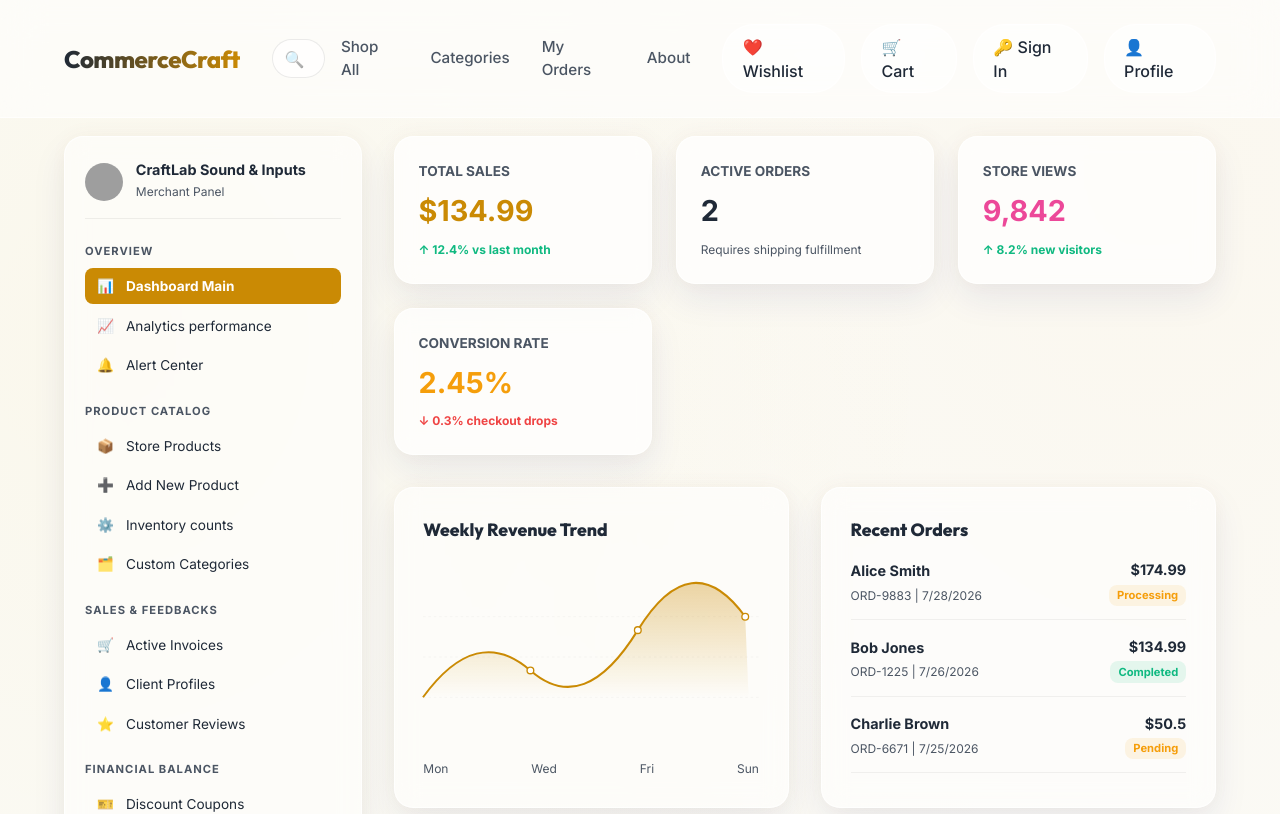
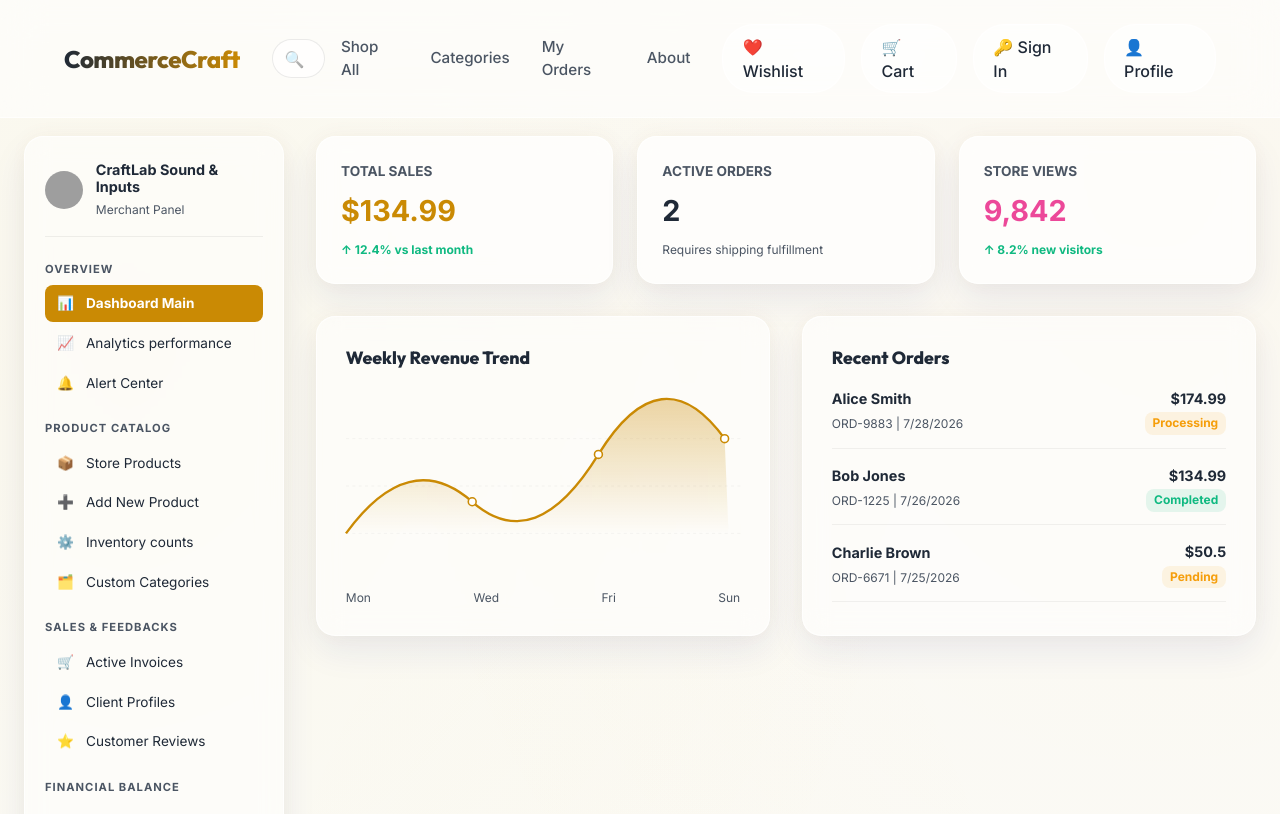
Before and after one commit to abdulrahman2202/CommerceCraft, a React (Vite) app in the folder frontend/ecommerce-app/: page /seller-dashboard in a window 1280 px wide. Shown: the top 814 px of the page. Built offline with nearby package versions, Linux system fonts and the light colour scheme; grey boxes are pictures that could not be loaded.

Commit message:
seller dashboard card sizing fixed

```diff
--- a/frontend/ecommerce-app/src/components/seller/DashboardOverview.jsx
+++ b/frontend/ecommerce-app/src/components/seller/DashboardOverview.jsx
@@ -6,40 +6,36 @@ function DashboardOverview({ activeSubTab, notifications, setNotifications, orde
     const activeOrderCount = orders.filter(o => o.status === 'Pending' || o.status === 'Processing').length;
 
     const renderDashboard = () => (
-        <div style={{ display: 'flex', flexDirection: 'column', gap: '2rem' }}>
+        <div style={{ display: 'flex', flexDirection: 'column', gap: '2rem', width: '100%' }}>
+
             {/* Stat Cards Grid */}
-            <div style={{ display: 'grid', gridTemplateColumns: 'repeat(auto-fit, minmax(220px, 1fr))', gap: '1.5rem' }}>
-                <div className="premium-card" style={{ margin: 0, padding: '1.5rem', background: 'rgba(255,255,255,0.7)', backdropFilter: 'blur(10px)' }}>
+            <div style={{ display: 'grid', gridTemplateColumns: 'repeat(auto-fit, minmax(220px, 1fr))', gap: '1.5rem', width: '100%' }}>
+
+                <div className="premium-card" style={{ margin: 0, padding: '1.5rem', background: 'rgba(255,255,255,0.7)', backdropFilter: 'blur(10px)', width: '100%', maxWidth: 'none' }}>
                     <div style={{ color: 'var(--text-muted)', fontSize: '0.85rem', fontWeight: 600, textTransform: 'uppercase', marginBottom: '0.5rem' }}>Total Sales</div>
                     <div style={{ fontSize: '1.8rem', fontWeight: 800, color: 'var(--accent)' }}>${totalSales.toLocaleString()}</div>
                     <div style={{ fontSize: '0.75rem', color: '#10b981', marginTop: '0.5rem', fontWeight: 600 }}>&uarr; 12.4% vs last month</div>
                 </div>
 
-                <div className="premium-card" style={{ margin: 0, padding: '1.5rem', background: 'rgba(255,255,255,0.7)', backdropFilter: 'blur(10px)' }}>
+                <div className="premium-card" style={{ margin: 0, padding: '1.5rem', background: 'rgba(255,255,255,0.7)', backdropFilter: 'blur(10px)', width: '100%', maxWidth: 'none' }}>
                     <div style={{ color: 'var(--text-muted)', fontSize: '0.85rem', fontWeight: 600, textTransform: 'uppercase', marginBottom: '0.5rem' }}>Active Orders</div>
                     <div style={{ fontSize: '1.8rem', fontWeight: 800, color: 'var(--text-main)' }}>{activeOrderCount}</div>
                     <div style={{ fontSize: '0.75rem', color: 'var(--text-muted)', marginTop: '0.5rem' }}>Requires shipping fulfillment</div>
                 </div>
 
-                <div className="premium-card" style={{ margin: 0, padding: '1.5rem', background: 'rgba(255,255,255,0.7)', backdropFilter: 'blur(10px)' }}>
+                <div className="premium-card" style={{ margin: 0, padding: '1.5rem', background: 'rgba(255,255,255,0.7)', backdropFilter: 'blur(10px)', width: '100%', maxWidth: 'none' }}>
                     <div style={{ color: 'var(--text-muted)', fontSize: '0.85rem', fontWeight: 600, textTransform: 'uppercase', marginBottom: '0.5rem' }}>Store views</div>
                     <div style={{ fontSize: '1.8rem', fontWeight: 800, color: '#ec4899' }}>9,842</div>
                     <div style={{ fontSize: '0.75rem', color: '#10b981', marginTop: '0.5rem', fontWeight: 600 }}>&uarr; 8.2% new visitors</div>
                 </div>
-
-                <div className="premium-card" style={{ margin: 0, padding: '1.5rem', background: 'rgba(255,255,255,0.7)', backdropFilter: 'blur(10px)' }}>
-                    <div style={{ color: 'var(--text-muted)', fontSize: '0.85rem', fontWeight: 600, textTransform: 'uppercase', marginBottom: '0.5rem' }}>Conversion Rate</div>
-                    <div style={{ fontSize: '1.8rem', fontWeight: 800, color: '#f59e0b' }}>2.45%</div>
-                    <div style={{ fontSize: '0.75rem', color: '#ef4444', marginTop: '0.5rem', fontWeight: 600 }}>&darr; 0.3% checkout drops</div>
-                </div>
             </div>
 
             {/* Simulated mini chart & Quick Orders Panel */}
-            <div style={{ display: 'grid', gridTemplateColumns: 'repeat(auto-fit, minmax(300px, 1fr))', gap: '2rem' }}>
+            <div style={{ display: 'grid', gridTemplateColumns: 'repeat(auto-fit, minmax(300px, 1fr))', gap: '2rem', width: '100%' }}>
 
                 {/* Custom SVG Sales Chart */}
-                <div className="premium-card" style={{ margin: 0, padding: '1.8rem' }}>
-                    <h3 style={{ fontSize: '1.1rem', fontWeight: 700, marginBottom: '1.5rem', color: 'var(--text-main)' }}>Weekly Revenue Trend</h3>
+                <div className="premium-card" style={{ margin: 0, padding: '1.8rem', width: '100%', maxWidth: 'none' }}>
+                    <h3 style={{ fontSize: '1.1rem', fontWeight: 750, marginBottom: '1.5rem', color: 'var(--text-main)' }}>Weekly Revenue Trend</h3>
                     <div style={{ position: 'relative', height: '180px', width: '100%' }}>
                         <svg viewBox="0 0 500 180" style={{ width: '100%', height: '100%', overflow: 'visible' }}>
                             <defs>
@@ -74,7 +70,7 @@ function DashboardOverview({ activeSubTab, notifications, setNotifications, orde
                 </div>
 
                 {/* Quick Orders List */}
-                <div className="premium-card" style={{ margin: 0, padding: '1.8rem' }}>
+                <div className="premium-card" style={{ margin: 0, padding: '1.8rem', width: '100%', maxWidth: 'none' }}>
                     <h3 style={{ fontSize: '1.1rem', fontWeight: 700, marginBottom: '1rem', color: 'var(--text-main)' }}>Recent Orders</h3>
                     <div style={{ display: 'flex', flexDirection: 'column', gap: '1rem' }}>
                         {orders.slice(0, 3).map(order => (
@@ -86,7 +82,7 @@ function DashboardOverview({ activeSubTab, notifications, setNotifications, orde
                                 <div style={{ textAlign: 'right' }}>
                                     <div style={{ fontWeight: 700, fontSize: '0.9rem', color: 'var(--text-main)' }}>${order.total}</div>
                                     <span style={{
-                                        fontSize: '0.7rem',
+                                        fontSize: '0.75rem',
                                         padding: '0.15rem 0.5rem',
                                         borderRadius: '0.5rem',
                                         fontWeight: 700,
@@ -105,11 +101,11 @@ function DashboardOverview({ activeSubTab, notifications, setNotifications, orde
     );
 
     const renderAnalytics = () => (
-        <div className="premium-card" style={{ margin: 0, padding: '2.5rem' }}>
+        <div className="premium-card" style={{ margin: 0, padding: '2.5rem', width: '100%', maxWidth: 'none' }}>
             <h2 style={{ fontSize: '1.4rem', fontWeight: 800, marginBottom: '0.5rem' }}>Detailed Analytics</h2>
             <p style={{ color: 'var(--text-muted)', fontSize: '0.9rem', marginBottom: '2rem' }}>Audit merchant traffic conversion rates and customer demographics trends.</p>
 
-            <div style={{ display: 'grid', gridTemplateColumns: 'repeat(auto-fit, minmax(280px, 1fr))', gap: '2rem' }}>
+            <div style={{ display: 'grid', gridTemplateColumns: 'repeat(auto-fit, minmax(280px, 1fr))', gap: '2rem', width: '100%' }}>
                 <div style={{ background: 'rgba(0,0,0,0.02)', padding: '1.5rem', borderRadius: '1rem', border: '1px solid rgba(0,0,0,0.04)' }}>
                     <h3 style={{ fontSize: '0.95rem', fontWeight: 700, marginBottom: '1.5rem' }}>Sales Distribution by Category</h3>
                     {/* Visual custom progress bars */}
@@ -181,7 +177,7 @@ function DashboardOverview({ activeSubTab, notifications, setNotifications, orde
     );
 
     const renderNotifications = () => (
-        <div className="premium-card" style={{ margin: 0, padding: '2.5rem' }}>
+        <div className="premium-card" style={{ margin: 0, padding: '2.5rem', width: '100%', maxWidth: 'none' }}>
             <div style={{ display: 'flex', justifyContent: 'space-between', alignItems: 'center', marginBottom: '2rem' }}>
                 <div>
                     <h2 style={{ fontSize: '1.4rem', fontWeight: 800, marginBottom: '0.5rem' }}>System Alerts</h2>
--- a/frontend/ecommerce-app/src/components/seller/OrdersManager.jsx
+++ b/frontend/ecommerce-app/src/components/seller/OrdersManager.jsx
@@ -30,7 +30,7 @@ function OrdersManager({
     };
 
     const renderOrdersList = () => (
-        <div className="premium-card" style={{ margin: 0, padding: '2.5rem' }}>
+        <div className="premium-card" style={{ margin: 0, padding: '2.5rem', width: '100%', maxWidth: 'none' }}>
             <h2 style={{ fontSize: '1.4rem', fontWeight: 800, marginBottom: '0.5rem' }}>Active Client Invoices</h2>
             <p style={{ color: 'var(--text-muted)', fontSize: '0.9rem', marginBottom: '2rem' }}>Track buyer payments, shipments fulfillment, and details status logs.</p>
 
@@ -101,7 +101,7 @@ function OrdersManager({
     const renderOrderDetails = () => {
         if (!selectedOrder) return <div style={{ padding: '2rem' }}>Order details not found.</div>;
         return (
-            <div className="premium-card" style={{ margin: 0, padding: '2.5rem' }}>
+            <div className="premium-card" style={{ margin: 0, padding: '2.5rem', width: '100%', maxWidth: 'none' }}>
                 <button onClick={() => setActiveSubTab('orders')} style={{ background: 'transparent', border: 'none', color: 'var(--accent)', cursor: 'pointer', fontWeight: 650, marginBottom: '1.5rem', fontSize: '0.9rem' }}>
                     &larr; Return to Orders
                 </button>
@@ -176,7 +176,7 @@ function OrdersManager({
     };
 
     const renderCustomers = () => (
-        <div className="premium-card" style={{ margin: 0, padding: '2.5rem' }}>
+        <div className="premium-card" style={{ margin: 0, padding: '2.5rem', width: '100%', maxWidth: 'none' }}>
             <h2 style={{ fontSize: '1.4rem', fontWeight: 800, marginBottom: '0.5rem' }}>Client Directory</h2>
             <p style={{ color: 'var(--text-muted)', fontSize: '0.9rem', marginBottom: '2rem' }}>Audit buyer profiles lifetime transactions value metrics (LTV).</p>
 
@@ -226,7 +226,7 @@ function OrdersManager({
     );
 
     const renderReviews = () => (
-        <div className="premium-card" style={{ margin: 0, padding: '2.5rem' }}>
+        <div className="premium-card" style={{ margin: 0, padding: '2.5rem', width: '100%', maxWidth: 'none' }}>
             <h2 style={{ fontSize: '1.4rem', fontWeight: 800, marginBottom: '0.5rem' }}>Store Product Reviews</h2>
             <p style={{ color: 'var(--text-muted)', fontSize: '0.9rem', marginBottom: '2rem' }}>Review average star ratings, customer feedbacks, and write answers.</p>
 
--- a/frontend/ecommerce-app/src/pages/SellerDashboard.jsx
+++ b/frontend/ecommerce-app/src/pages/SellerDashboard.jsx
@@ -162,10 +162,10 @@ function SellerDashboard() {
     ];
 
     return (
-        <main className="page-container" style={{ display: 'flex', flexDirection: 'row', alignItems: 'flex-start', textAlign: 'left', minHeight: '100vh', width: '100%', gap: '2rem', padding: '2rem 1.5rem', maxWidth: '1200px', margin: '0 auto', flexWrap: 'wrap' }}>
+        <main className="page-container" style={{ display: 'flex', flexDirection: 'row', alignItems: 'flex-start', textAlign: 'left', minHeight: '100vh', width: '100%', gap: '2rem', padding: '2rem 1.5rem', maxWidth: '1400px', margin: '0 auto', flexWrap: 'wrap' }}>
 
             {/* Sidebar Navigation */}
-            <aside style={{ flex: '1 1 240px', minWidth: '240px' }}>
+            <aside style={{ flex: '0 0 260px', minWidth: '260px' }}>
                 <div className="premium-card" style={{ margin: 0, padding: '1.5rem 1.25rem', position: 'sticky', top: '2rem', display: 'flex', flexDirection: 'column', gap: '1.5rem' }}>
 
                     {/* Brand Banner */}
@@ -229,7 +229,7 @@ function SellerDashboard() {
             </aside>
 
             {/* Workspace View switcher */}
-            <section style={{ flex: '3 1 650px', display: 'flex', flexDirection: 'column', gap: '2rem' }}>
+            <section style={{ flex: '1 1 800px', display: 'flex', flexDirection: 'column', gap: '2rem' }}>
                 <DashboardOverview
                     activeSubTab={activeSubTab}
                     notifications={notifications}
```
Also changed, not shown: frontend/ecommerce-app/src/components/seller/FinancialsManager.jsx (+5 -5 lines), frontend/ecommerce-app/src/components/seller/ProductsManager.jsx (+5 -5 lines), frontend/ecommerce-app/src/components/seller/StoreSettingsManager.jsx (+6 -6 lines).
